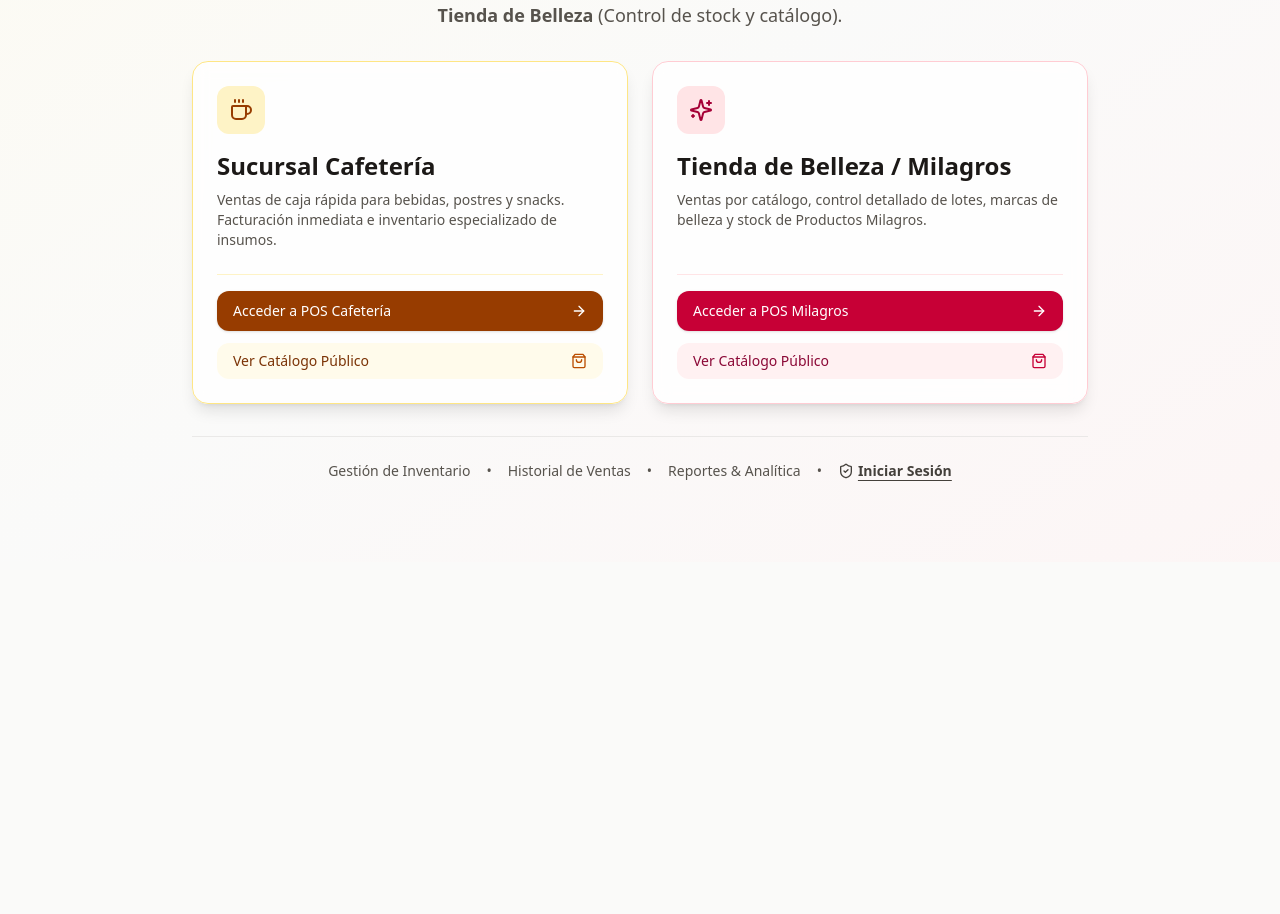
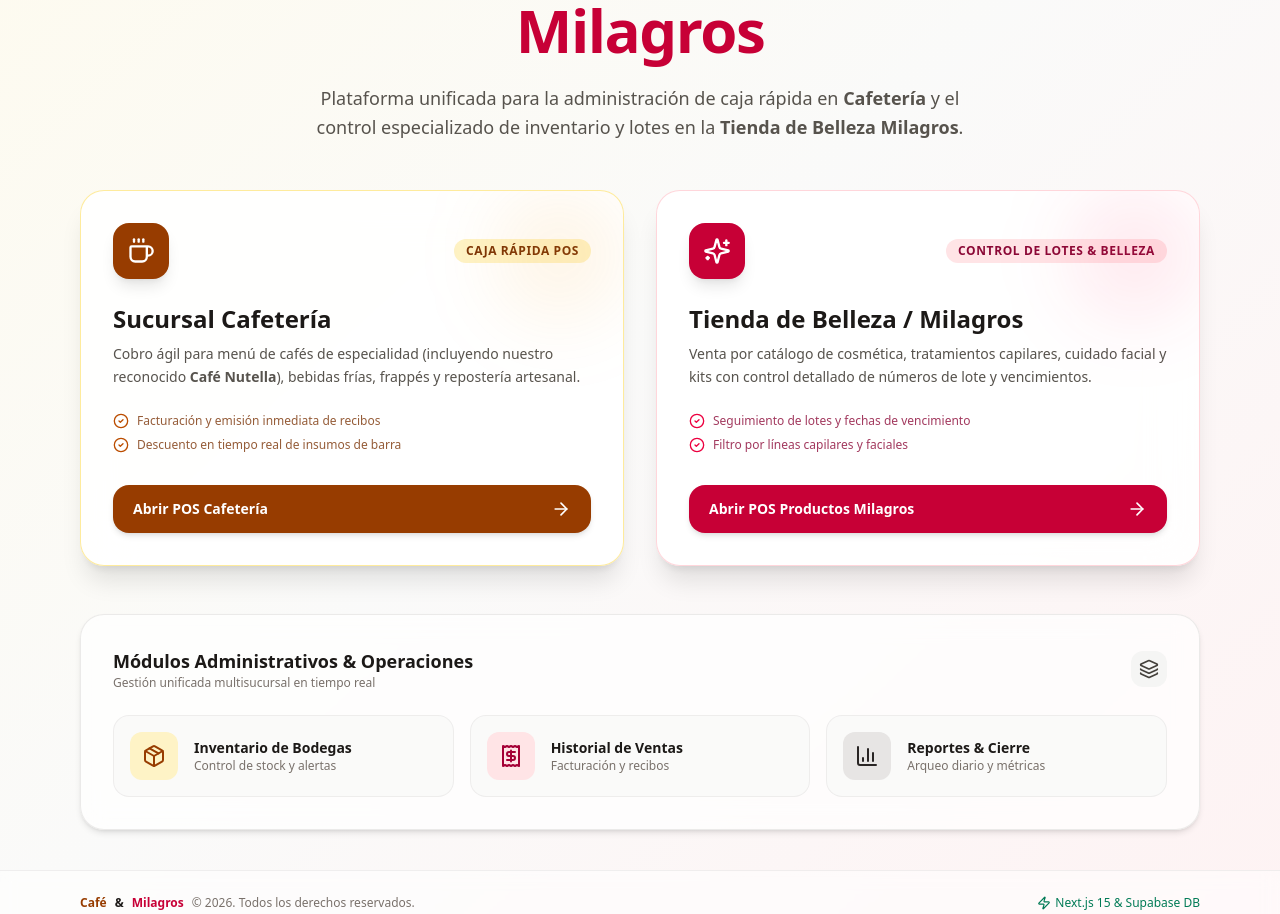
Before and after one commit to Corenius2026/Cafe-Milagros, a Next.js app: page / in a window 1280 px wide. Shown: the part 238-1152 px from the top of the page. Before the commit the page ends 800 px from the top, so only its background shows below. Built offline with nearby package versions, Linux system fonts and the light colour scheme.

Commit message:
Disenar pagina de Inicio personalizada para Cafe & Milagros

```diff
--- a/app/page.js
+++ b/app/page.js
@@ -1,113 +1,229 @@
 import Link from 'next/link';
-import { Coffee, Sparkles, ShoppingBag, Store, ShieldCheck, ArrowRight } from 'lucide-react';
+import {
+  Coffee, Sparkles, Package, Receipt, BarChart3, ShieldCheck, ArrowRight, Store,
+  CheckCircle2, Clock, Zap, HeartHandshake, Layers
+} from 'lucide-react';
 
 /**
- * Página de inicio principal de Café & Milagros
- * Ofrece acceso rápido al Catálogo Público y al Panel POS Protegido de ambas sucursales.
+ * Página de Inicio Principal de Café & Milagros
+ * Diseño personalizado con la identidad visual de la marca (Café de especialidad & Belleza Milagros).
  */
 export default function PaginaInicio() {
   return (
-    <main className="flex-1 flex flex-col justify-center items-center px-4 py-12 bg-gradient-to-br from-amber-50/50 via-stone-50 to-rose-50/50">
-      <div className="max-w-4xl w-full text-center space-y-8">
+    <main className="min-h-screen flex flex-col justify-between bg-gradient-to-br from-amber-50/80 via-stone-50 to-rose-50/80 antialiased selection:bg-amber-200">
 
-        {/* Encabezado principal */}
-        <div className="space-y-4">
-          <div className="inline-flex items-center gap-2 px-4 py-2 rounded-full bg-amber-100/80 text-amber-900 font-medium text-sm border border-amber-200 shadow-sm">
+      {/* Barra de Encabezado Superior */}
+      <header className="w-full border-b border-stone-200/60 bg-white/70 backdrop-blur-md sticky top-0 z-50">
+        <div className="max-w-6xl mx-auto px-4 py-3 flex items-center justify-between">
+          <div className="flex items-center gap-3">
+            <div className="w-10 h-10 rounded-xl bg-gradient-to-tr from-amber-800 to-rose-600 flex items-center justify-center shadow-md text-white font-black text-xl">
+              CM
+            </div>
+            <div>
+              <h1 className="text-xl font-bold tracking-tight">
+                <span className="text-amber-800 font-extrabold">Café</span> <span className="text-stone-900 font-black">&</span> <span className="text-rose-700 font-extrabold">Milagros</span>
+              </h1>
+              <p className="text-[11px] text-stone-500 font-medium">Sistema Micro-ERP & POS Multisucursal</p>
+            </div>
+          </div>
+
+          <div className="flex items-center gap-3">
+            <div className="hidden sm:inline-flex items-center gap-1.5 px-3 py-1.5 rounded-full bg-emerald-50 text-emerald-700 text-xs font-semibold border border-emerald-200 shadow-sm">
+              <span className="w-2 h-2 rounded-full bg-emerald-500 animate-pulse"></span>
+              <span>Supabase Conectado</span>
+            </div>
+            <Link
+              href="/pos/cafeteria"
+              className="px-4 py-2 rounded-xl bg-stone-900 hover:bg-stone-800 text-white text-xs font-semibold transition-all shadow-sm hover:shadow"
+            >
+              Ir a POS
+            </Link>
+          </div>
+        </div>
+      </header>
+
+      {/* Cuerpo Principal */}
+      <section className="max-w-6xl mx-auto px-4 py-10 w-full space-y-12 flex-1 flex flex-col justify-center">
+
+        {/* Banner Hero Principal */}
+        <div className="text-center space-y-4 max-w-3xl mx-auto">
+          <div className="inline-flex items-center gap-2 px-4 py-1.5 rounded-full bg-gradient-to-r from-amber-100 via-stone-100 to-rose-100 text-stone-800 text-xs font-semibold border border-stone-200/80 shadow-sm">
             <Store className="w-4 h-4 text-amber-700" />
-            <span>Sistema Micro-ERP & POS en la Nube</span>
+            <span>Gestión Integral Multisucursal en la Nube</span>
           </div>
-          <h1 className="text-4xl sm:text-6xl font-bold tracking-tight">
+
+          <h2 className="text-4xl sm:text-6xl font-black tracking-tight text-stone-900 leading-tight">
+            Bienvenido a <br className="sm:hidden" />
             <span className="text-amber-800">Café</span> <span className="text-stone-900">&</span> <span className="text-rose-700">Milagros</span>
-          </h1>
-          <p className="text-lg text-stone-600 max-w-2xl mx-auto">
-            Plataforma integral de gestión multisucursal para <strong>Cafetería</strong> (Caja rápida) y <strong>Tienda de Belleza</strong> (Control de stock y catálogo).
+          </h2>
+
+          <p className="text-base sm:text-lg text-stone-600 font-normal leading-relaxed max-w-2xl mx-auto">
+            Plataforma unificada para la administración de caja rápida en <strong>Cafetería</strong> y el control especializado de inventario y lotes en la <strong>Tienda de Belleza Milagros</strong>.
           </p>
         </div>
 
-        {/* Tarjetas de Selección de Módulo */}
-        <div className="grid grid-cols-1 md:grid-cols-2 gap-6 mt-8">
+        {/* Módulos Principales de Sucursal (Cajas POS) */}
+        <div className="grid grid-cols-1 md:grid-cols-2 gap-8">
 
-          {/* Sucursal 1: Cafetería */}
-          <div className="bg-white/80 backdrop-blur rounded-2xl p-6 border border-amber-200 shadow-lg hover:shadow-xl transition-all flex flex-col justify-between text-left group">
+          {/* Tarjeta Sucursal 1: Cafetería */}
+          <div className="relative group bg-white/90 backdrop-blur-xl rounded-3xl p-8 border border-amber-200/80 shadow-xl hover:shadow-2xl transition-all duration-300 flex flex-col justify-between overflow-hidden">
+            <div className="absolute top-0 right-0 w-32 h-32 bg-amber-500/10 rounded-full blur-2xl group-hover:bg-amber-500/20 transition-all"></div>
+
             <div>
-              <div className="w-12 h-12 rounded-xl bg-amber-100 text-amber-800 flex items-center justify-center mb-4 group-hover:scale-110 transition-transform">
-                <Coffee className="w-6 h-6" />
+              <div className="flex items-center justify-between mb-6">
+                <div className="w-14 h-14 rounded-2xl bg-amber-800 text-white flex items-center justify-center shadow-lg group-hover:scale-105 transition-transform">
+                  <Coffee className="w-7 h-7" />
                 </div>
-              <h2 className="text-2xl font-bold text-stone-900 mb-2">Sucursal Cafetería</h2>
-              <p className="text-stone-600 text-sm mb-6">
-                Ventas de caja rápida para bebidas, postres y snacks. Facturación inmediata e inventario especializado de insumos.
+                <span className="px-3 py-1 rounded-full bg-amber-100 text-amber-900 text-xs font-bold uppercase tracking-wider">
+                  Caja Rápida POS
+                </span>
+              </div>
+
+              <h3 className="text-2xl font-bold text-stone-900 mb-2">Sucursal Cafetería</h3>
+              <p className="text-stone-600 text-sm leading-relaxed mb-6">
+                Cobro ágil para menú de cafés de especialidad (incluyendo nuestro reconocido <strong>Café Nutella</strong>), bebidas frías, frappés y repostería artesanal.
               </p>
+
+              <div className="space-y-2 mb-8">
+                <div className="flex items-center gap-2 text-xs font-medium text-amber-900/80">
+                  <CheckCircle2 className="w-4 h-4 text-amber-700" />
+                  <span>Facturación y emisión inmediata de recibos</span>
                 </div>
-            <div className="space-y-3 pt-4 border-t border-amber-100">
-              <Link
-                href="/pos/cafeteria"
-                className="w-full py-2.5 px-4 rounded-xl bg-amber-800 hover:bg-amber-900 text-white font-medium flex items-center justify-between text-sm transition-colors shadow-sm"
-              >
-                <span>Acceder a POS Cafetería</span>
-                <ArrowRight className="w-4 h-4" />
-              </Link>
-              <Link
-                href="/catalogo/cafeteria"
-                className="w-full py-2 px-4 rounded-xl bg-amber-50 hover:bg-amber-100 text-amber-900 font-medium flex items-center justify-between text-sm transition-colors"
-              >
-                <span>Ver Catálogo Público</span>
-                <ShoppingBag className="w-4 h-4 text-amber-700" />
-              </Link>
+                <div className="flex items-center gap-2 text-xs font-medium text-amber-900/80">
+                  <CheckCircle2 className="w-4 h-4 text-amber-700" />
+                  <span>Descuento en tiempo real de insumos de barra</span>
+                </div>
               </div>
             </div>
 
-          {/* Sucursal 2: Productos Milagros (Belleza) */}
-          <div className="bg-white/80 backdrop-blur rounded-2xl p-6 border border-rose-200 shadow-lg hover:shadow-xl transition-all flex flex-col justify-between text-left group">
+            <Link
+              href="/pos/cafeteria"
+              className="w-full py-3.5 px-5 rounded-2xl bg-amber-800 hover:bg-amber-900 text-white font-semibold flex items-center justify-between text-sm transition-all shadow-md group-hover:shadow-lg"
+            >
+              <span>Abrir POS Cafetería</span>
+              <ArrowRight className="w-5 h-5 group-hover:translate-x-1 transition-transform" />
+            </Link>
+          </div>
+
+          {/* Tarjeta Sucursal 2: Tienda de Belleza Milagros */}
+          <div className="relative group bg-white/90 backdrop-blur-xl rounded-3xl p-8 border border-rose-200/80 shadow-xl hover:shadow-2xl transition-all duration-300 flex flex-col justify-between overflow-hidden">
+            <div className="absolute top-0 right-0 w-32 h-32 bg-rose-500/10 rounded-full blur-2xl group-hover:bg-rose-500/20 transition-all"></div>
+
             <div>
-              <div className="w-12 h-12 rounded-xl bg-rose-100 text-rose-800 flex items-center justify-center mb-4 group-hover:scale-110 transition-transform">
-                <Sparkles className="w-6 h-6" />
+              <div className="flex items-center justify-between mb-6">
+                <div className="w-14 h-14 rounded-2xl bg-rose-700 text-white flex items-center justify-center shadow-lg group-hover:scale-105 transition-transform">
+                  <Sparkles className="w-7 h-7" />
                 </div>
-              <h2 className="text-2xl font-bold text-stone-900 mb-2">Tienda de Belleza / Milagros</h2>
-              <p className="text-stone-600 text-sm mb-6">
-                Ventas por catálogo, control detallado de lotes, marcas de belleza y stock de Productos Milagros.
+                <span className="px-3 py-1 rounded-full bg-rose-100 text-rose-900 text-xs font-bold uppercase tracking-wider">
+                  Control de Lotes & Belleza
+                </span>
+              </div>
+
+              <h3 className="text-2xl font-bold text-stone-900 mb-2">Tienda de Belleza / Milagros</h3>
+              <p className="text-stone-600 text-sm leading-relaxed mb-6">
+                Venta por catálogo de cosmética, tratamientos capilares, cuidado facial y kits con control detallado de números de lote y vencimientos.
               </p>
+
+              <div className="space-y-2 mb-8">
+                <div className="flex items-center gap-2 text-xs font-medium text-rose-900/80">
+                  <CheckCircle2 className="w-4 h-4 text-rose-600" />
+                  <span>Seguimiento de lotes y fechas de vencimiento</span>
                 </div>
-            <div className="space-y-3 pt-4 border-t border-rose-100">
+                <div className="flex items-center gap-2 text-xs font-medium text-rose-900/80">
+                  <CheckCircle2 className="w-4 h-4 text-rose-600" />
+                  <span>Filtro por líneas capilares y faciales</span>
+                </div>
+              </div>
+            </div>
+
             <Link
               href="/pos/milagros"
-                className="w-full py-2.5 px-4 rounded-xl bg-rose-700 hover:bg-rose-800 text-white font-medium flex items-center justify-between text-sm transition-colors shadow-sm"
+              className="w-full py-3.5 px-5 rounded-2xl bg-rose-700 hover:bg-rose-800 text-white font-semibold flex items-center justify-between text-sm transition-all shadow-md group-hover:shadow-lg"
             >
-                <span>Acceder a POS Milagros</span>
-                <ArrowRight className="w-4 h-4" />
+              <span>Abrir POS Productos Milagros</span>
+              <ArrowRight className="w-5 h-5 group-hover:translate-x-1 transition-transform" />
             </Link>
-              <Link
-                href="/catalogo/belleza"
-                className="w-full py-2 px-4 rounded-xl bg-rose-50 hover:bg-rose-100 text-rose-900 font-medium flex items-center justify-between text-sm transition-colors"
-              >
-                <span>Ver Catálogo Público</span>
-                <ShoppingBag className="w-4 h-4 text-rose-700" />
-              </Link>
-            </div>
           </div>
 
         </div>
 
-        {/* Acceso Global y Administración */}
-        <div className="pt-6 border-t border-stone-200/80 flex flex-wrap items-center justify-center gap-4 text-sm text-stone-600">
-          <Link href="/pos/inventario" className="hover:text-stone-900 font-medium transition-colors">
-            Gestión de Inventario
-          </Link>
-          <span>•</span>
-          <Link href="/pos/ventas" className="hover:text-stone-900 font-medium transition-colors">
-            Historial de Ventas
-          </Link>
-          <span>•</span>
-          <Link href="/pos/reportes" className="hover:text-stone-900 font-medium transition-colors">
-            Reportes & Analítica
-          </Link>
-          <span>•</span>
-          <Link href="/login" className="inline-flex items-center gap-1 text-stone-700 hover:text-stone-900 font-semibold underline underline-offset-4">
-            <ShieldCheck className="w-4 h-4" />
-            <span>Iniciar Sesión</span>
-          </Link>
+        {/* Sección de Módulos Operativos (Inventario, Ventas, Reportes) */}
+        <div className="bg-white/70 backdrop-blur-md rounded-3xl p-6 sm:p-8 border border-stone-200/80 shadow-md">
+          <div className="mb-6 flex items-center justify-between">
+            <div>
+              <h4 className="text-lg font-bold text-stone-900">Módulos Administrativos & Operaciones</h4>
+              <p className="text-xs text-stone-500">Gestión unificada multisucursal en tiempo real</p>
+            </div>
+            <div className="p-2 rounded-xl bg-stone-100 text-stone-700">
+              <Layers className="w-5 h-5" />
+            </div>
           </div>
 
+          <div className="grid grid-cols-1 sm:grid-cols-3 gap-4">
+
+            <Link
+              href="/pos/inventario"
+              className="p-4 rounded-2xl bg-stone-50 hover:bg-amber-50/60 border border-stone-200/60 hover:border-amber-200 transition-all flex items-center gap-4 group"
+            >
+              <div className="p-3 rounded-xl bg-amber-100 text-amber-800 group-hover:scale-105 transition-transform">
+                <Package className="w-6 h-6" />
               </div>
+              <div>
+                <h5 className="font-bold text-stone-900 text-sm">Inventario de Bodegas</h5>
+                <p className="text-xs text-stone-500">Control de stock y alertas</p>
+              </div>
+            </Link>
+
+            <Link
+              href="/pos/ventas"
+              className="p-4 rounded-2xl bg-stone-50 hover:bg-rose-50/60 border border-stone-200/60 hover:border-rose-200 transition-all flex items-center gap-4 group"
+            >
+              <div className="p-3 rounded-xl bg-rose-100 text-rose-800 group-hover:scale-105 transition-transform">
+                <Receipt className="w-6 h-6" />
+              </div>
+              <div>
+                <h5 className="font-bold text-stone-900 text-sm">Historial de Ventas</h5>
+                <p className="text-xs text-stone-500">Facturación y recibos</p>
+              </div>
+            </Link>
+
+            <Link
+              href="/pos/reportes"
+              className="p-4 rounded-2xl bg-stone-50 hover:bg-stone-100 border border-stone-200/60 hover:border-stone-300 transition-all flex items-center gap-4 group"
+            >
+              <div className="p-3 rounded-xl bg-stone-200 text-stone-800 group-hover:scale-105 transition-transform">
+                <BarChart3 className="w-6 h-6" />
+              </div>
+              <div>
+                <h5 className="font-bold text-stone-900 text-sm">Reportes & Cierre</h5>
+                <p className="text-xs text-stone-500">Arqueo diario y métricas</p>
+              </div>
+            </Link>
+
+          </div>
+        </div>
+
+      </section>
+
+      {/* Pie de Página */}
+      <footer className="w-full border-t border-stone-200/60 bg-white/50 backdrop-blur-sm py-6">
+        <div className="max-w-6xl mx-auto px-4 flex flex-col sm:flex-row items-center justify-between gap-4 text-xs text-stone-500">
+          <div className="flex items-center gap-2">
+            <span className="font-bold text-amber-800">Café</span>
+            <span className="font-black text-stone-900">&</span>
+            <span className="font-bold text-rose-700">Milagros</span>
+            <span>© 2026. Todos los derechos reservados.</span>
+          </div>
+
+          <div className="flex items-center gap-4">
+            <span className="flex items-center gap-1 text-emerald-700 font-medium">
+              <Zap className="w-3.5 h-3.5" />
+              Next.js 15 & Supabase DB
+            </span>
+          </div>
+        </div>
+      </footer>
+
     </main>
   );
 }
```
Lines whose indentation alone changed are shown as unchanged.
